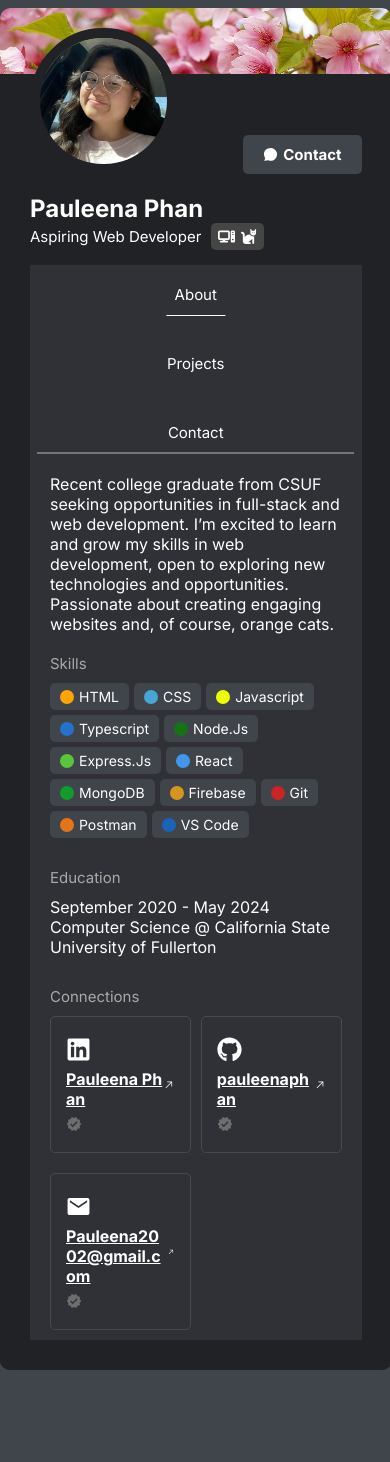
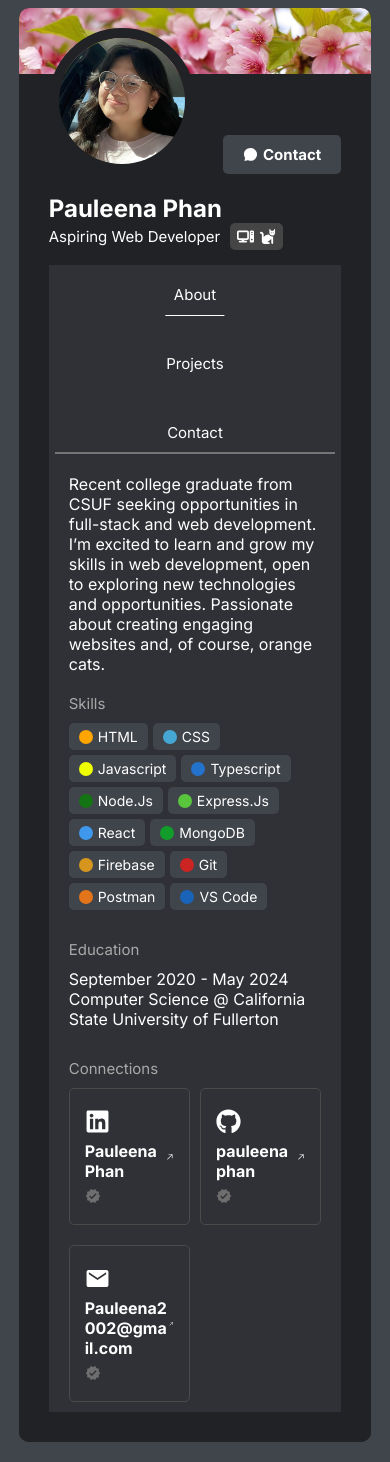
Before and after one commit to pauleenaphan/discord-portfolio, a React (Vite) app: page / in a window 390 px wide. Before the commit the page ends 1390 px from the top, so only its background shows below. Built offline with nearby package versions, Linux system fonts and the light colour scheme.

Commit message:
canged width to 75% and set text decor to none for a elements

```diff
--- a/src/App.css
+++ b/src/App.css
@@ -16,6 +16,10 @@ ul{
 
 @media (max-width: 600px) {
     .outerBack, .outerBack2{
-        width: 85% !important; /* Adjusts to full width for mobile */
+        width: 75% !important; /* Adjusts to full width for mobile */
     }
 }
+
+a{
+    text-decoration: none;
+}
```
